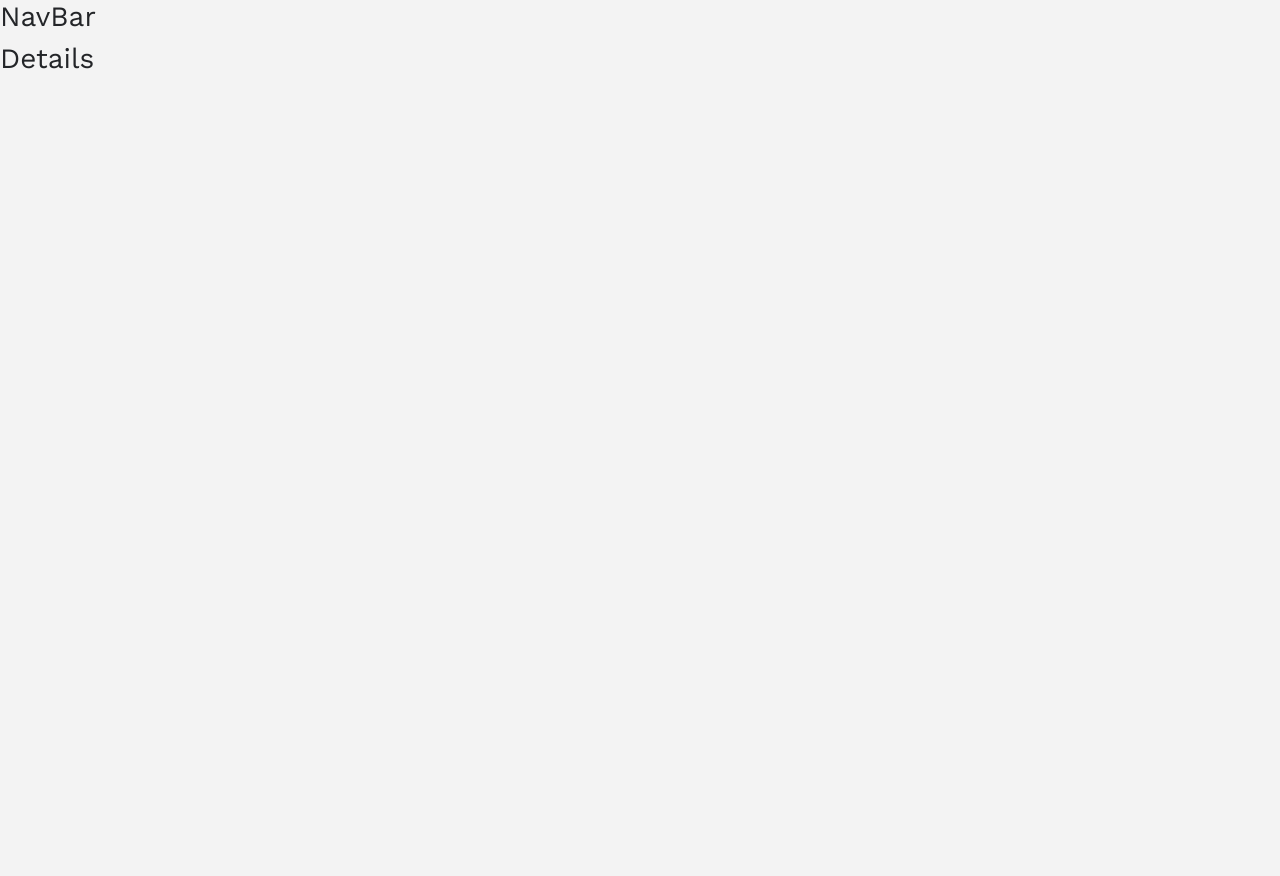
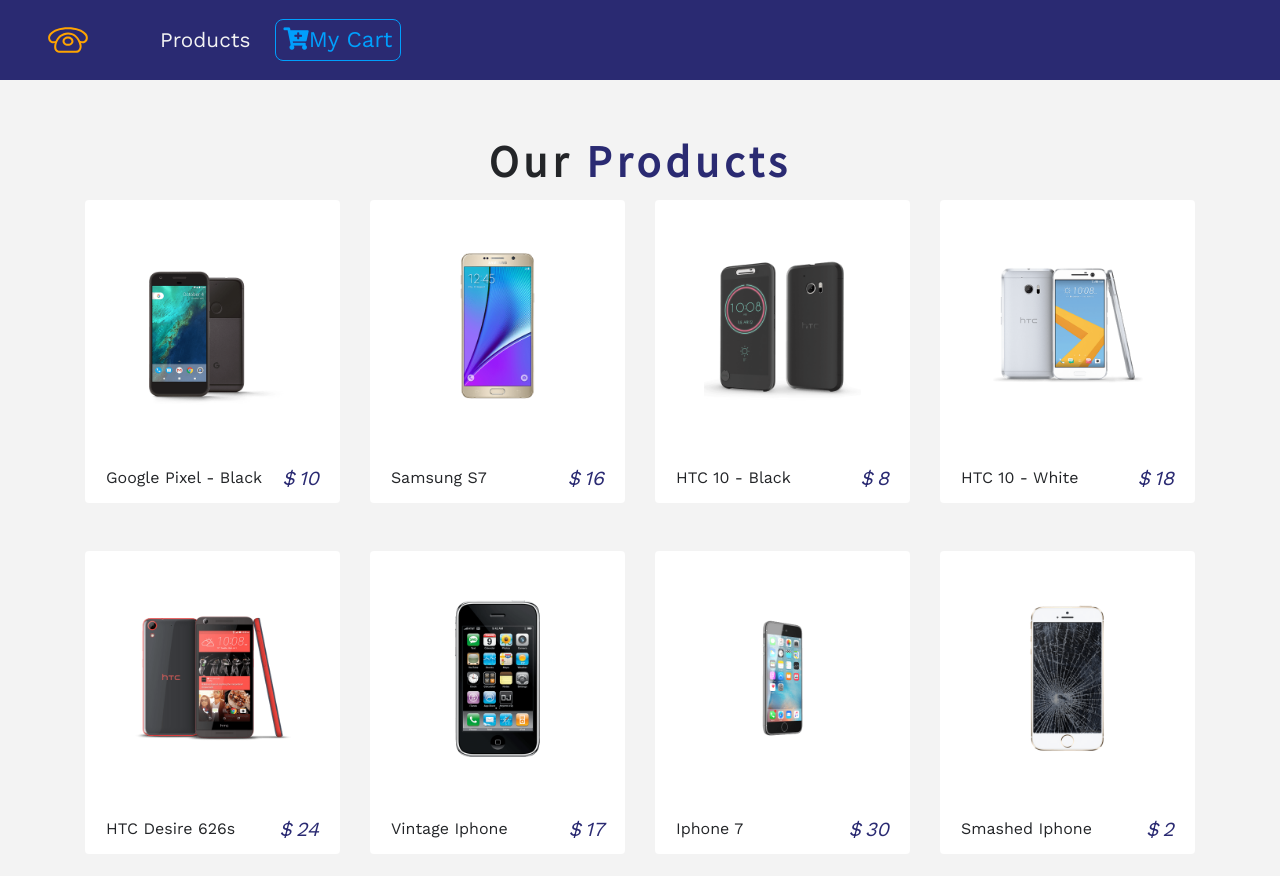
Before and after one commit to pobing/react-phone-store, a React (Create React App) app: page / in a window 1280 px wide. Shown: the top 876 px of the page. Before the commit the page ends 800 px from the top, so only its background shows below. Built offline with nearby package versions, Linux system fonts and the light colour scheme.

Commit message:
product list

```diff
--- a/package.json
+++ b/package.json
@@ -7,7 +7,8 @@
     "react": "^16.8.6",
     "react-dom": "^16.8.6",
     "react-router-dom": "^5.0.0",
-    "react-scripts": "2.1.8"
+    "react-scripts": "2.1.8",
+    "styled-components": "^4.2.0"
   },
   "scripts": {
     "start": "react-scripts start",
--- /dev/null
+++ b/src/components/Button.js
@@ -0,0 +1,21 @@
+import styled from 'styled-components';
+
+export const ButtonContainer = styled.button`
+text-transform: capitalize;
+font-size: 1.4rem;
+background: transparent;
+border: 0.05rem solid var(--lightBlue);
+color: var(--lightBlue);
+border-radius: 0.5rem;
+padding: 0.2rem 0.5rem;
+cursor: pointer;
+margin: 0.2rem 0.5rem 0.2rem 0;
+transition: all 0.5s ease-in-out;
+&:hover {
+  background: var(--lightBlue);
+  color: var(--mainBlue);
+}
+&:focus {
+  outline: none;
+}
+`;
--- a/src/components/Navbar.js
+++ b/src/components/Navbar.js
@@ -1,11 +1,43 @@
 import React, { Component } from 'react';
+import {Link} from 'react-router-dom';
+import styled from 'styled-components';
 
-class NavBar extends Component {
+import {ButtonContainer} from './Button';
+import logo from '../logo.svg';
+
+export default class NavBar extends Component {
   render() {
     return (
-      <h3>NavBar</h3>
+      <NavWapper className="navbar navbar-expand-sm navbar-dark px-sm-5">
+        <Link to="/">
+          <img src={logo} alt="store" className="navbar-brand" />
+        </Link>
+        <ul className="navbar-nav align-items-center">
+          <li className="nav-item ml-5">
+            <Link to="/" className="nav-link">
+              products
+            </Link>
+          </li>
+        </ul>
+        <Link to="/cart" className="nav-link">
+          <ButtonContainer>
+            <span>
+              <i className="fas fa-cart-plus" />
+              my cart
+            </span>
+          </ButtonContainer>
+      </Link>
+      </NavWapper>
+
     );
   }
 }
 
-export default NavBar;
+const NavWapper = styled.nav`
+  background: var(--mainBlue);
+  .nav-link {
+    color: var(--mainWhite) !important;
+    font-size: 1.3rem;
+    text-transform: capitalize;
+  }
+`;
--- a/src/components/Product.js
+++ b/src/components/Product.js
@@ -1,11 +1,92 @@
 import React, { Component } from 'react';
 import Details from './Details';
+
+import styled from 'styled-components';
+import { Link } from 'react-router-dom';
+import { ProductConsumer } from '../context';
+
 class Product extends Component {
   render() {
+    const { id, title, img, price, inCart } = this.props.product;
     return (
-      <Details/>
+      <ProductWrapper className="col-9 mx-atuo col-md-6 col-lg-3">
+        <div className="card mb-5">
+          <div className="img-container p-5" onClick={() => console.log('click image ')}>
+            <Link to="/details">
+              <img src={img} alt="product" className="card-img-top" />
+            </Link>
+            <button className="card-btn" disabled={inCart ? true : false} onClick={() => console.log('click add to cart')}>
+              {inCart ? (<p className="text-capitalize mb-0" disabled>{" "}in cart</p>) : (
+                <i className="fas fa-cart-plus" />
+              )}
+            </button>
+          </div>
+          {/* card footer */}
+          <div className="card-footer d-flex justify-content-between">
+            <p className="align-self-center mb-0">{title}</p>
+            <h5 className="text-blue font-italic mb-0">
+              <span className="mr-1">$</span>
+              {price}
+            </h5>
+
+          </div>
+        </div>
+      </ProductWrapper>
     );
   }
 }
 
 export default Product;
+
+const ProductWrapper = styled.div`
+  .card {
+    border-color: transparent;
+    transition: all 1s linear;
+  }
+  .card-footer {
+    background: transparent;
+    border-top: transparent;
+    transition: all 1s linear;
+  }
+  &:hover {
+    .card {
+      border: 0.04rem solid rgba(0,0,0,0.2);
+      box-shadow: 2px 2px 5px 0px rgba(0,0,0,0.2);
+    }
+    .card-footer {
+      background: rgba(247, 247,247);
+    }
+  }
+
+  .img-container {
+    position: relative;
+    overflow: hidden;
+  }
+
+  .card-img-top {
+    transition: all 1s linear;
+  }
+  .img-container:hover .card-img-top {
+    transform: scale(1.2);
+  }
+  .card-btn {
+    position: absolute;
+    bottom: 0;
+    right: 0;
+    padding: 0.2rem 0.4rem;
+    background: var(--lightBlue);
+    border: none;
+    color: var(--mainWhite);
+    font-size: 1.4rem;
+    border-radius: 0.5rem 0 0 0 ;
+    transform: translate(100%, 100%);
+    transition: all 1s linear;
+  }
+  .img-container:hover .card-btn {
+    transform: translate(0, 0);
+  }
+  .card-btn:hover {
+    color: var(--mainBlue);
+    cursor: pointer;
+  }
+`;
--- a/src/components/ProductList.js
+++ b/src/components/ProductList.js
@@ -1,10 +1,27 @@
 import React, { Component } from 'react';
-import Details from './Details';
+import Product from './Product';
+import Title from './Title';
+import {ProductConsumer} from '../context';
 
 class Products extends Component {
   render() {
     return (
-      <Details />
+      <React.Fragment>
+        <div className="py-5">
+          <div className="container">
+            <Title name="our" title="products" />
+            <div className="row">
+              <ProductConsumer>
+                {value => {
+                  return value.products.map(product =>{
+                    return <Product key={product.id} product={product} />
+                  })
+                }}
+              </ProductConsumer>
+            </div>
+          </div>
+        </div>
+      </React.Fragment>
     );
   }
 }
--- /dev/null
+++ b/src/components/Title.js
@@ -0,0 +1,13 @@
+import React, { Component } from 'react';
+
+export default function Title({name, title}) {
+  return (
+    <div className="row">
+      <div className="col-10 mx-auto my-2 text-center text-title">
+        <h1 className="text-capitalize font-weight-bold">
+          {name} <strong className="text-blue">{title}</strong>
+        </h1>
+      </div>
+    </div>
+  );
+}
--- /dev/null
+++ b/src/context.js
@@ -0,0 +1,35 @@
+import React, {Component} from 'react';
+import {storeProducts, detailProduct} from './data';
+
+const ProductContext = React.createContext();
+
+class ProductProvider extends Component {
+  state = {
+    products: storeProducts,
+    detailProduct: detailProduct
+  }
+
+  handlerDetail = () => {
+    console.log('from detail')
+  }
+  addToCart = () => {
+    console.log('from add to cart')
+  }
+  render () {
+    return (
+      <ProductContext.Provider value={
+        {
+          ...this.state,
+          handlerDetail: this.handlerDetail,
+          addToCart: this.addToCart
+        }
+      }>
+        {this.props.children}
+      </ProductContext.Provider>
+    );
+  }
+}
+
+const ProductConsumer = ProductContext.Consumer;
+
+export {ProductProvider, ProductConsumer};
--- a/src/index.js
+++ b/src/index.js
@@ -3,12 +3,15 @@
 import {BrowserRouter as Router} from 'react-router-dom';
 import './index.css';
 import App from './App';
+import {ProductProvider} from './context';
 import * as serviceWorker from './serviceWorker';
 
 ReactDOM.render(
-  <Router>
-    <App />
-  </Router>,
+  <ProductProvider>
+    <Router>
+      <App />
+    </Router>
+  </ProductProvider>,
   document.getElementById('root'));
 
 // If you want your app to work offline and load faster, you can change
```
Also changed, not shown: public/logo.svg (deleted), src/data.js (renamed from public/data.js), src/logo.svg.
